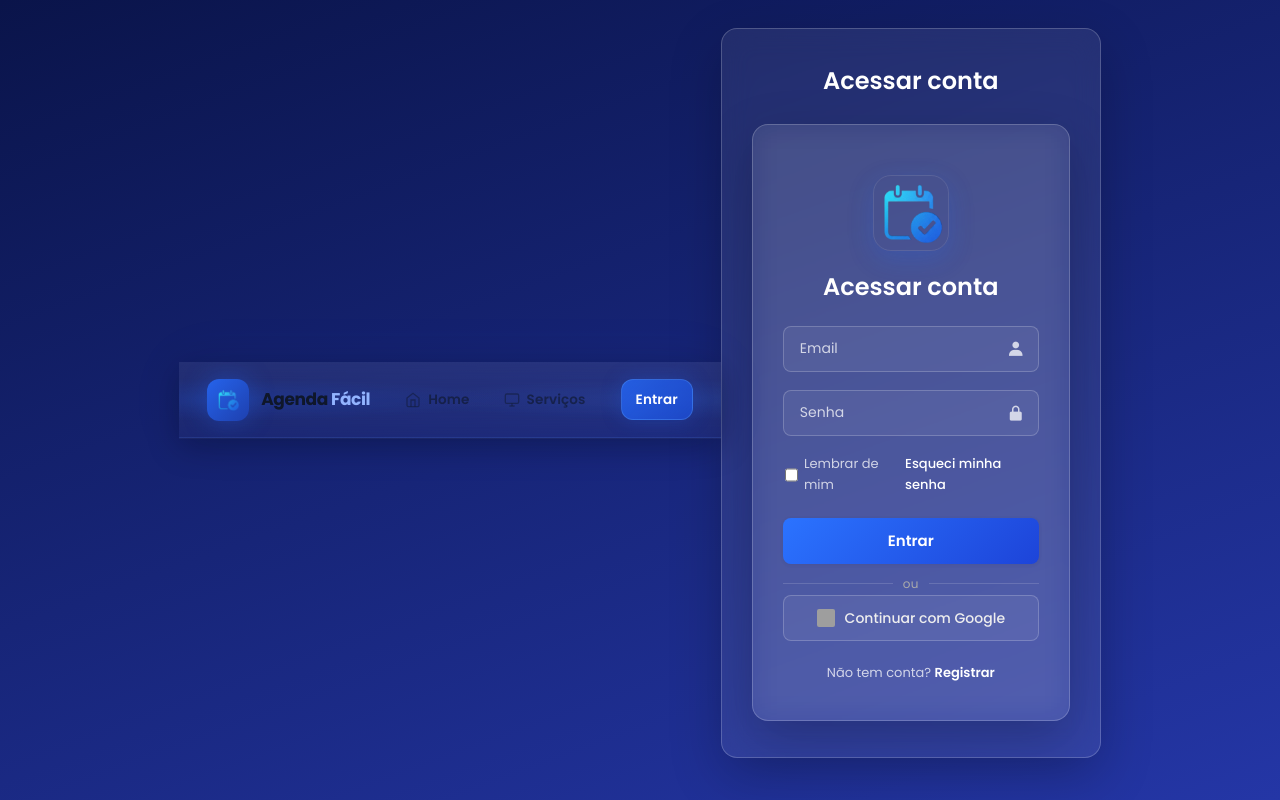
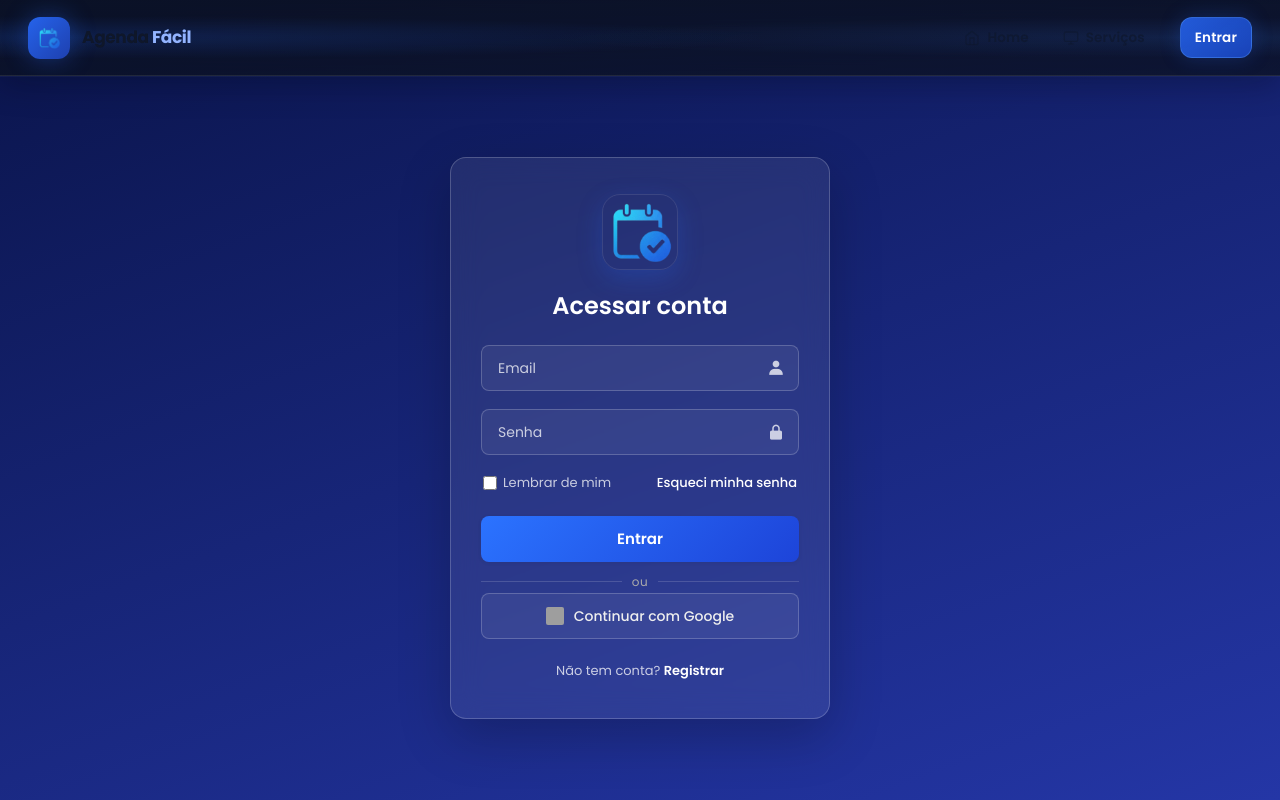
Before and after one commit to dev-pereiraxs/projeto_integrador, a Flask app: page /login in a window 1280 px wide. Run offline with Flask 3, Linux system fonts and the light colour scheme; grey boxes are pictures that could not be loaded.

Commit message:
arrumando bugs

```diff
--- a/static/logincss.css
+++ b/static/logincss.css
@@ -8,16 +8,20 @@
 ───────────────────────────────────────────────────────────── */
 body {
   display: flex;
-  justify-content: center;
-  align-items: center;
+  flex-direction: column;   /* ← adicione */
+  justify-content: flex-start; /* ← mude de center para flex-start */
   min-height: 100vh;
   background: var(--bg-gradient);
 }
 
-/* Ajuste para não depender de padding inline no HTML (header ocupa altura variável) */
+/* ─── CARD ─── */
 .login-shell {
-  /* garante que o card não ultrapasse a tela e fique centralizado visualmente */
-  margin-top: calc(var(--navbar-h, 58px) * -0.25); /* ← REMOVA ISTO */
+  flex: 1;
+  display: flex;
+  align-items: center;
+  justify-content: center;
+  padding: 40px 16px;
+  margin-top: 0; /* ← remove o margin-top negativo */
 }
 
 /* ─────────────────────────────────────────────────────────────
--- a/templates/login.html
+++ b/templates/login.html
@@ -4,46 +4,40 @@
 <head>
   <meta charset="UTF-8" />
   <meta name="viewport" content="width=device-width, initial-scale=1.0" />
-
   <link href="https://unpkg.com/boxicons@2.1.4/css/boxicons.min.css" rel="stylesheet">
-
   <link rel="stylesheet" href="../static/global.css">
   <link rel="stylesheet" href="../static/logincss.css">
-
   <title>Login - Agenda Fácil</title>
   <link rel="icon" href="{{ url_for('static', filename='img/agenda-facil.png') }}" type="image/png" />
 </head>
 
-<body>
+<body class="pg-dark">
 
   {% include 'partials/header.html' %}
 
-  <div class="formulario login-shell">
-
-    <h1>Acessar conta</h1>
-  <div class="formulario" style="padding-top: 50px;">
+  <div class="login-shell">
+    <div class="formulario">
 
       <img src="{{ url_for('static', filename='img/agenda-facil.png') }}" alt="Agenda Fácil"
-         style="display: block; margin: 0 auto 20px auto; width: 76px; height: 76px; border-radius: 18px; object-fit: cover; box-shadow: 0 8px 24px rgba(37, 99, 235, 0.25); border: 1px solid rgba(255,255,255,0.1);">
+           style="display:block;margin:0 auto 20px auto;width:76px;height:76px;border-radius:18px;object-fit:cover;box-shadow:0 8px 24px rgba(37,99,235,0.25);border:1px solid rgba(255,255,255,0.1);">
 
-    <h1 style="text-align: center; margin-bottom: 24px;">Acessar conta</h1>
+      <h1 style="text-align:center;margin-bottom:24px;">Acessar conta</h1>
 
       {% if erro %}
-    <div
-      style="background-color: #ffcccc; color: #cc0000; padding: 10px; border-radius: 8px; text-align: center; margin-bottom: 15px; font-weight: bold;">
-      <i class="fa-solid fa-circle-exclamation"></i> {{ erro }}
+      <div style="background-color:#ffcccc;color:#cc0000;padding:10px;border-radius:8px;text-align:center;margin-bottom:15px;font-weight:bold;">
+        {{ erro }}
       </div>
       {% endif %}
 
       <form action="{{ url_for('autenticar') }}" method="POST" id="form">
 
         <div class="caixa-formulario">
-        <input type="email" name="email" id="email" class="form-control" required placeholder="Email">
+          <input type="email" name="email" id="email" required placeholder="Email">
           <i class='bx bxs-user'></i>
         </div>
 
         <div class="caixa-formulario">
-        <input type="password" name="senha" id="password" class="form-control" required placeholder="Senha">
+          <input type="password" name="senha" id="password" required placeholder="Senha">
           <i class="bx bxs-lock-alt"></i>
         </div>
 
@@ -67,22 +61,19 @@
           style="display:flex;align-items:center;justify-content:center;gap:10px;width:100%;padding:11px 16px;border:1px solid rgba(255,255,255,.2);border-radius:8px;background:rgba(255,255,255,.06);color:#eee;font-size:14px;font-weight:500;text-decoration:none;transition:background .2s;"
           onmouseover="this.style.background='rgba(255,255,255,.12)'"
           onmouseout="this.style.background='rgba(255,255,255,.06)'">
-        <img src="https://developers.google.com/identity/images/g-logo.png" width="18" height="18" alt="Google"
-          style="border-radius:2px;">
+          <img src="https://developers.google.com/identity/images/g-logo.png" width="18" height="18" alt="Google" style="border-radius:2px;">
           Continuar com Google
         </a>
 
         <div class="link-registro">
-        <p>
-          Não tem conta?
-          <a href="{{ url_for('cadastro') }}">Registrar</a>
-        </p>
+          <p>Não tem conta? <a href="{{ url_for('cadastro') }}">Registrar</a></p>
         </div>
 
         <input type="hidden" name="next" value="{{ session.get('next_url', '') }}">
 
       </form>
     </div>
+  </div>
+
 </body>
-
 </html>
```
Lines whose indentation alone changed are shown as unchanged.
